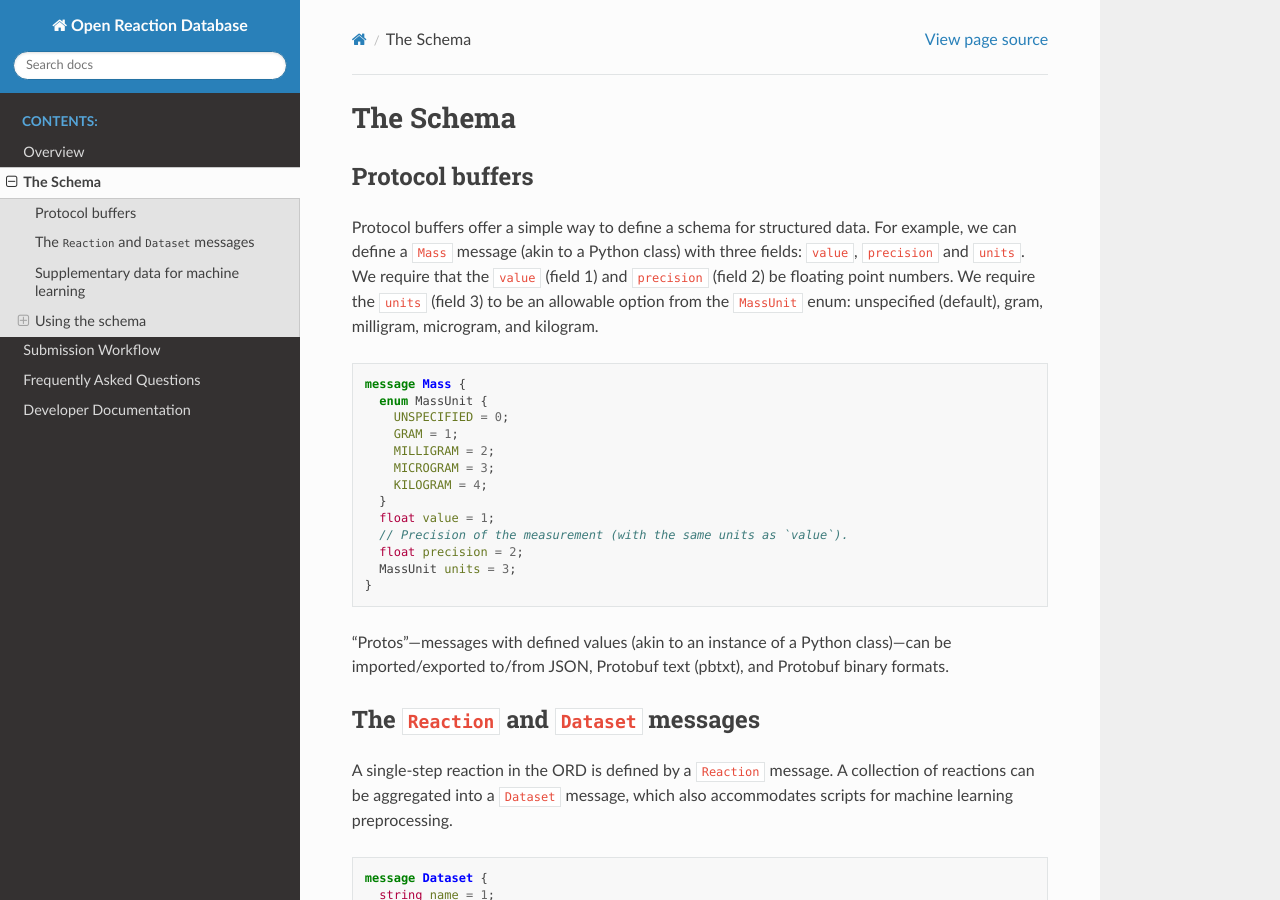
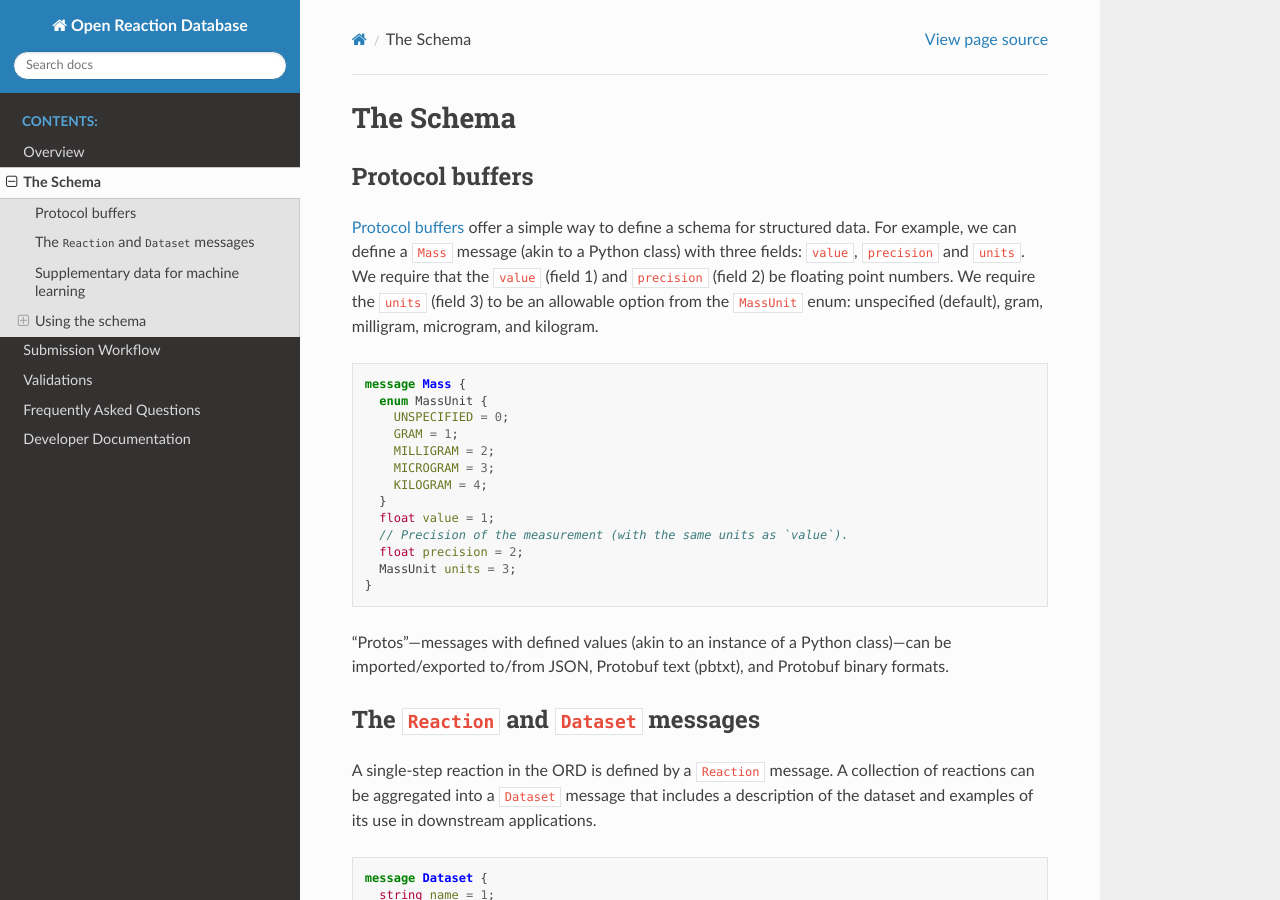
Before and after one commit to open-reaction-database/ord-schema, a Sphinx documentation site: the page built from docs/schema.md, in a window 1280 px wide and 900 px high. Built offline with Sphinx 7.4.7 and the Read the Docs theme 2.0.0, drawn with Linux system fonts in a browser that asks for light colours; some of the changed text lies outside the part shown.

Commit message:
Start validations.md

````diff
--- a/docs/index.rst
+++ b/docs/index.rst
@@ -13,5 +13,6 @@ Welcome to the Open Reaction Database!
    overview
    schema
    submissions
+   validations
    faq
    developer
--- a/docs/schema.md
+++ b/docs/schema.md
@@ -25,15 +26,16 @@ message Mass {
 }
 ```
 
-"Protos"---messages with defined values (akin to an instance of a Python
-class)---can be imported/exported to/from JSON, Protobuf text (pbtxt), and
+"Protos"&mdash;messages with defined values (akin to an instance of a Python
+class)&mdash;can be imported/exported to/from JSON, Protobuf text (pbtxt), and
 Protobuf binary formats.
 
 ## The `Reaction` and `Dataset` messages
 
 A single-step reaction in the ORD is defined by a `Reaction` message. A
-collection of reactions can be aggregated into a `Dataset` message, which also
-accommodates scripts for machine learning preprocessing.
+collection of reactions can be aggregated into a `Dataset` message that
+includes a description of the dataset and examples of its use in downstream
+applications.
 
 ```proto
 message Dataset {
@@ -85,6 +87,14 @@ analyses, analytical data, and observed/desired products. Finally, the
 `ReactionProvenance` records additional metadata including who performed the
 experiment and where.
 
+```eval_rst
+.. IMPORTANT::
+   Although the protocol buffer syntax does not support required fields, the
+   automated validation scripts used for processing database submissions do
+   require that certain fields be defined. See the `Validations
+   <validations.html>`_ section for more information.
+```
+
 The full definition of each of these fields (and any subfields) is contained in
 the [protocol buffer definition files](https://github.com/Open-Reaction-Database/ord-schema/tree/master/proto)
 on GitHub.
@@ -103,7 +113,7 @@ message DatasetExample {
 }
 ```
 
-Essentially, `DatasetExample` is simply a pointer to an external
+Essentially, a `DatasetExample` is simply a pointer to an external
 resource&mdash;such as a colab notebook or blog post&mdash;along with a
 description and a timestamp. We have avoided including scripts directly so
 that users are free to modify/update their examples without requiring a
````
Also changed, not shown: other parts of docs/schema.md (+7 -6 lines), docs/validations.md (added, +38 -0 lines).
